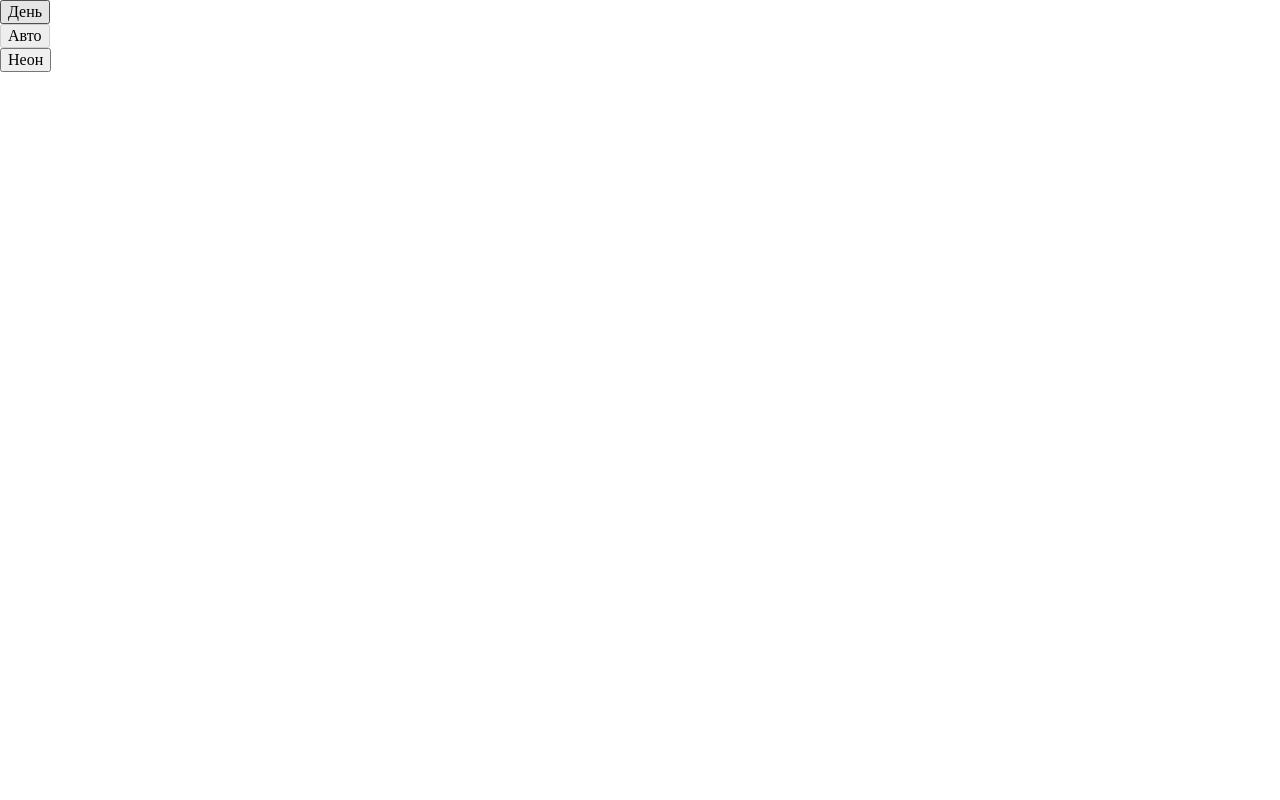
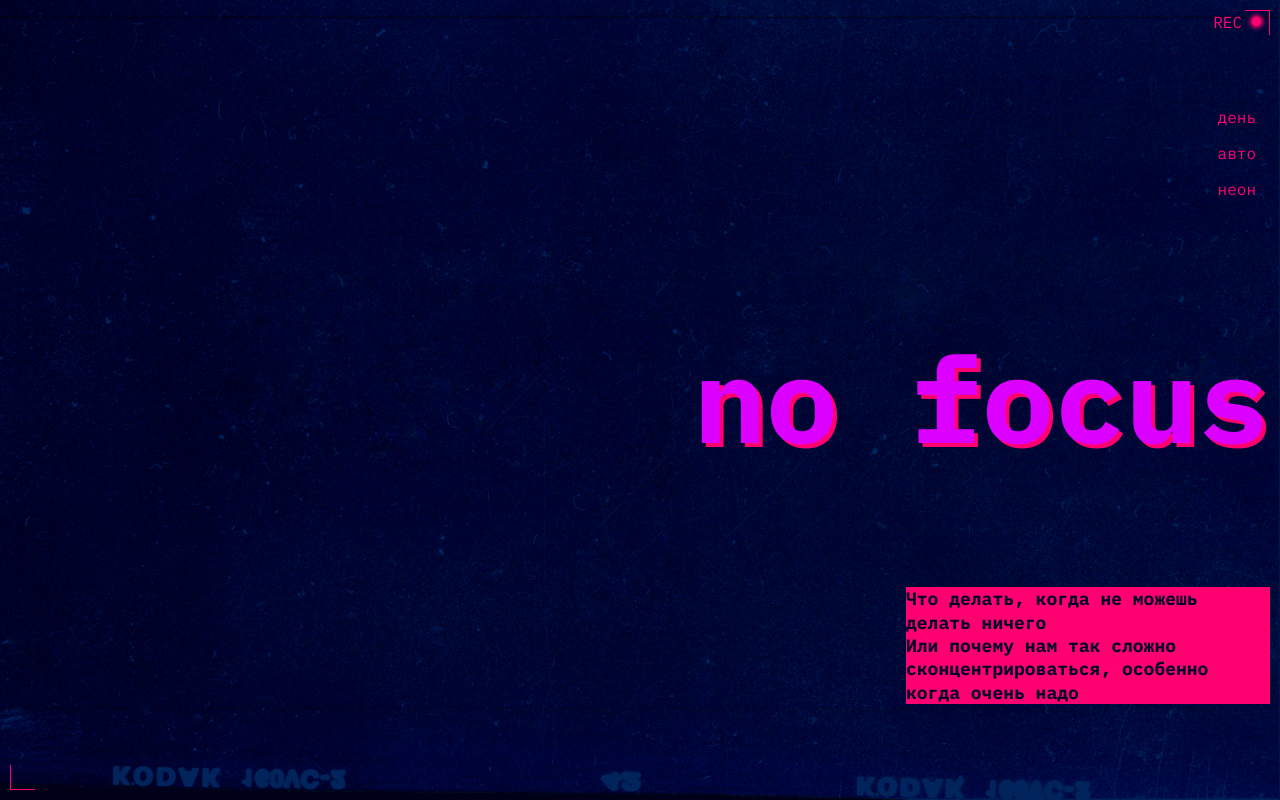
Before and after one commit to Ilia-d3v/slozhno-sosredotochitsya-fd, a plain HTML site: page index.html in a window 1280 px wide. Drawn offline with Linux system fonts and the light colour scheme.

Commit message:
Enhance index.html and styles with new header elements and CSS variables for improved design and theming

```diff
--- a/index.html
+++ b/index.html
@@ -8,7 +8,10 @@
     <title>Сложно сосредоточиться</title>
     <link rel="icon" href="./images/favicon.svg" type="image/svg+xml">
     <link rel="icon" type="image/x-icon" href="./images/favicon.ico">
+    <link rel="icon" href="./images/mobile-icon.png" type="image/png">
+    <link rel="apple-touch-icon" href="./images/mobile-icon.png">
     <script src="./scripts/script.js"></script>
+    <link rel="stylesheet" href="./fonts/fonts.css">
     <link rel="stylesheet" href="./styles/globals.css">
     <link rel="stylesheet" href="./styles/variables.css">
     <link rel="stylesheet" href="./styles/style.css">
@@ -43,6 +46,14 @@
           </li>
         </ul>
       </nav>
+      <h1 class="header__title">
+        <span class="header__title-text">no focus</span>
+        </h1>
+        <p class="header__description">
+          Что делать, когда не можешь <br>делать ничего <br>
+Или почему нам так сложно<br>сконцентрироваться, особенно<br> когда очень надо
+        </p>
+        <div class="rec__icon" aria-hidden="true"></div>
     </header>
   </body>
 </html>
--- a/styles/style.css
+++ b/styles/style.css
@@ -2,4 +2,135 @@
 
 .page {
   /* сохраните в разметке и стилях класс page у тега body. Он удобен, чтобы составлять селекторы для разных цветовых тем. */
+  background-color: var(--bg-color);
+  background-image: var(--header-bg-image);
+  background-attachment: fixed;
+  background-position: center;
+  background-size: cover;
+  background-repeat: no-repeat;
+  font-family: "IBM Plex Mono", sans-serif;
 }
+
+.header {
+  min-block-size: 100vh;
+  display: grid;
+  grid-template-rows: 1fr min-content 1fr;
+  justify-items: end;
+  align-items: center;
+  padding: 10px;
+}
+
+.header__theme-menu {
+  margin: 65px 0px;
+}
+
+.header__theme-menu-list {
+  display: grid;
+  grid-template-rows: 1fr 1fr 1fr;
+  gap: 10px;
+  align-items: center;
+  color: var(--themeToggleButtonColor);
+}
+
+.header__theme-menu-button {
+  font-family: "IBM Plex Mono", sans-serif;
+  font-weight: var(--font-weight-regular);
+  font-size: var(--text-size);
+  line-height: 18px;
+  text-transform: lowercase;
+  background-color: transparent;
+  border: 1px solid transparent;
+  padding: 2px 13px 4px;
+}
+
+.header__theme-menu-button:hover {
+  border: 1px solid var(--themeToggleButtonColor);
+}
+
+.header__theme-menu-button_active {
+  pointer-events: none;
+}
+
+.header__theme-menu-button:focus-visible {
+  text-decoration: underline;
+  border: none;
+}
+
+.header__theme-menu-button:focus {
+  outline: none;
+}
+
+.header__title {
+  margin: 50px 0;
+}
+
+.header__title-text {
+  color: var(--accent-color);
+  text-shadow: 4px 4px 0px var(--accent-color-shadow) ;
+  font-family: "IBM Plex Mono";
+  font-size: clamp(7.25rem, 7.0115rem + 1.0178vw, 7.5rem);
+  font-style: normal;
+  font-weight: 700;
+  line-height: 82.5%; /* 99px */
+
+}
+
+.header__description {
+  color: #000028;
+  font-family: "IBM Plex Mono", sans-serif;
+  font-size: 18px;
+  font-style: normal;
+  font-weight: 700;
+  line-height: 23.4px; /* 130% */
+  width: 364px;
+  background-color: var(--header-bg-description-color);
+}
+
+.decorated-zone {
+  position: relative;
+}
+
+.decorated-zone::before {
+  content: "";
+  position: absolute;
+  top: 10px;
+  right: 10px;
+  block-size: 25px;
+  inline-size: 25px;
+  border-top: 1px solid var(--headerDecorationColor);
+  border-right: 1px solid var(--headerDecorationColor);
+}
+
+.decorated-zone::after {
+  content: "";
+  position: absolute;
+  left: 10px;
+  bottom: 10px;
+  inline-size: 25px;
+  block-size: 25px;
+  border-bottom: 1px solid var(--headerDecorationColor);
+  border-left: 1px solid var(--headerDecorationColor);
+}
+
+.rec__icon::before {
+  content: "REC";
+  position: absolute;
+  top: 10px;
+  right: 38px;
+  line-height: 25px;
+  font-size: var(--text-size);
+  font-weight: var(--font-weight-regular);
+  color: var(--headerAccentColor);
+}
+
+.rec__icon::after {
+  content: "";
+  position: absolute;
+  right: 19px;
+  top: 17px;
+  background-color: var(--headerAccentColor);
+  inline-size: 9px;
+  block-size: 9px;
+  box-shadow: 0px 0px 4px 2px var(--headerAccentColor);
+  border-radius: 50%;
+}
--- a/styles/variables.css
+++ b/styles/variables.css
@@ -2,3 +2,13 @@
   Переменные для вашего проекта
   и их переопределение под различные устройства
 */
+:root {
+  --accent-color: #DB00FF;
+  --accent-color-shadow: #FF0070;
+  --header-bg-image: url('../images/cover-image-dark.png');
+  --bg-color: #000028;
+  --header-bg-description-color: #FF0070;
+  --themeToggleButtonColor: #FF0070;
+  --headerDecorationColor:#FF0070;
+  --headerAccentColor:#FF0070;
+}
```
